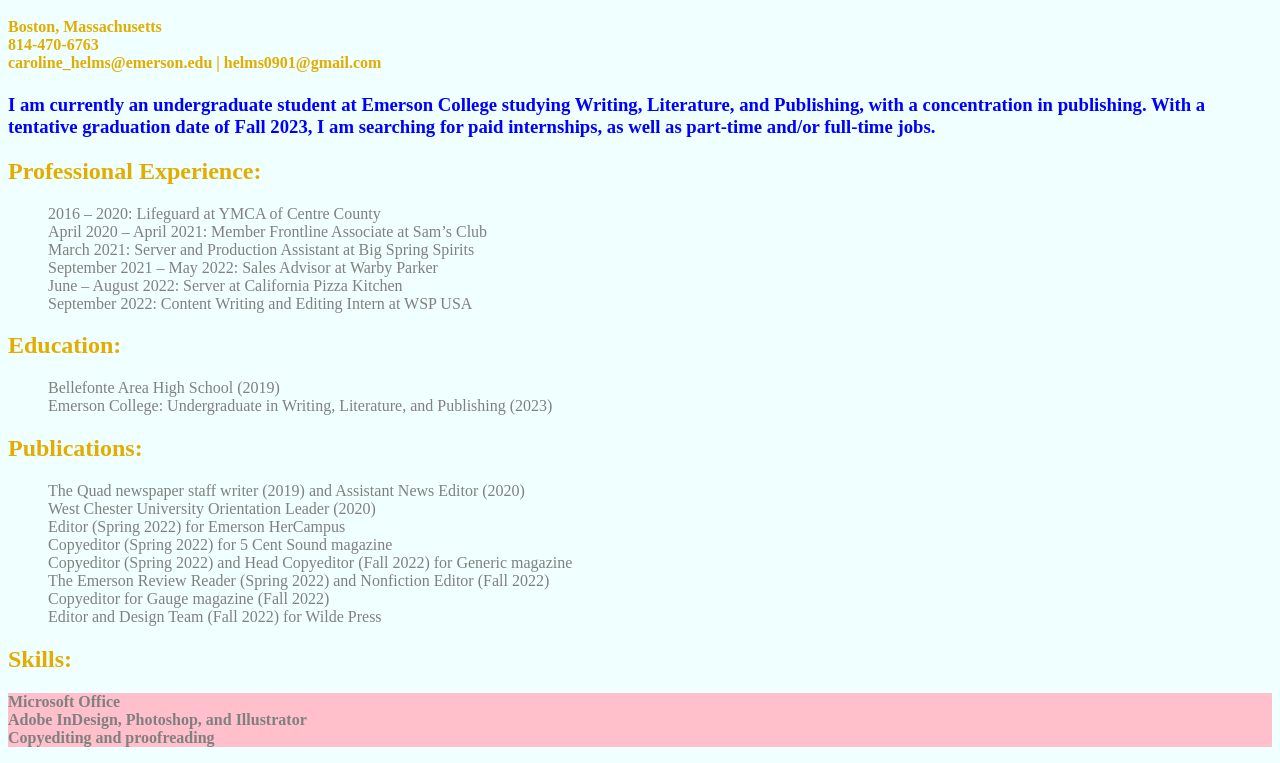
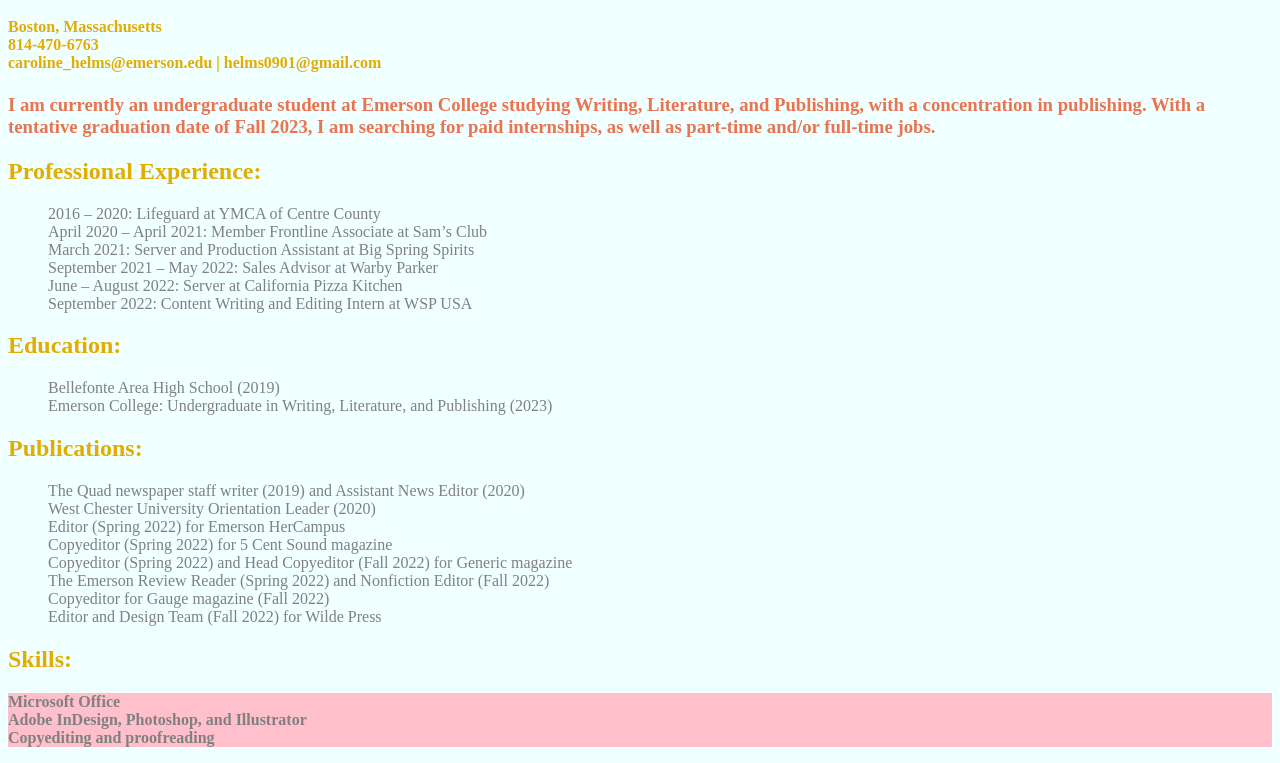
Before and after one commit to carolinehelms/carolinehelms.github.io, a plain HTML site: page index.html in a window 1280 px wide. Shown: the part 48-811 px from the top of the page. Drawn offline with Linux system fonts and the light colour scheme.

Commit message:
Update stylesheet.css

```diff
--- a/stylesheet.css
+++ b/stylesheet.css
@@ -11,7 +11,7 @@ h2 {
     color: #E1AD01;
     outline-color: #7B3F00;}
 h3 {
-    color: blue;}
+    color: #E97451;}
 h4 {
     color: #E1AD01;}
 p {
```
